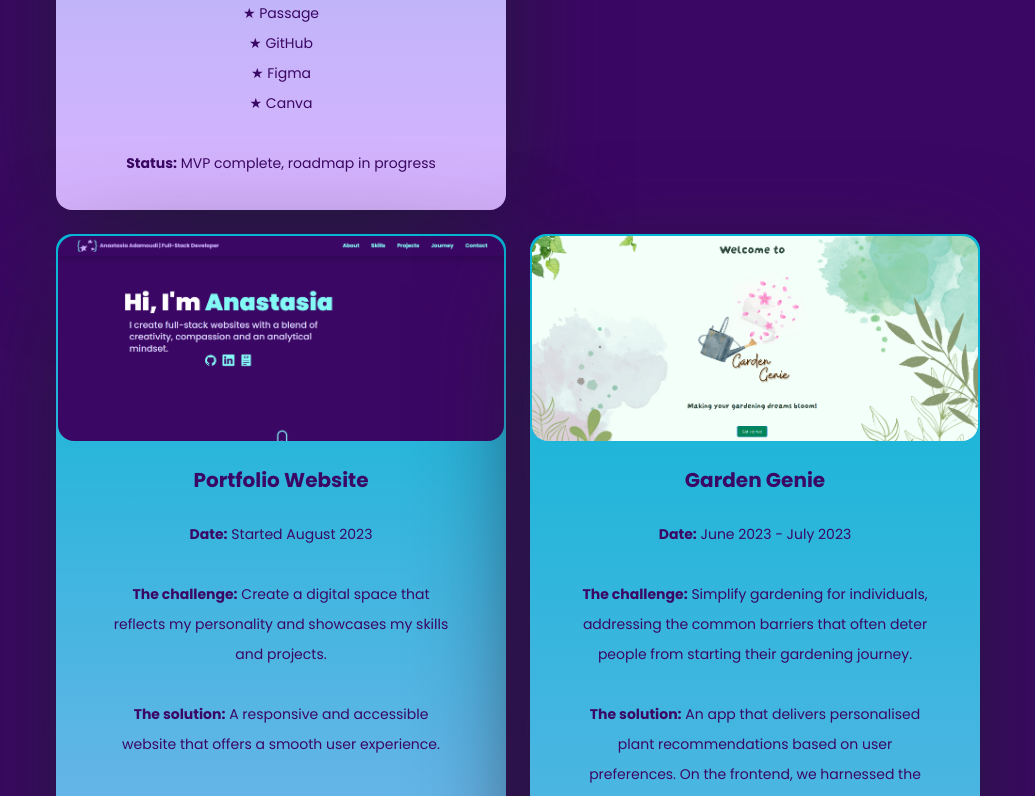
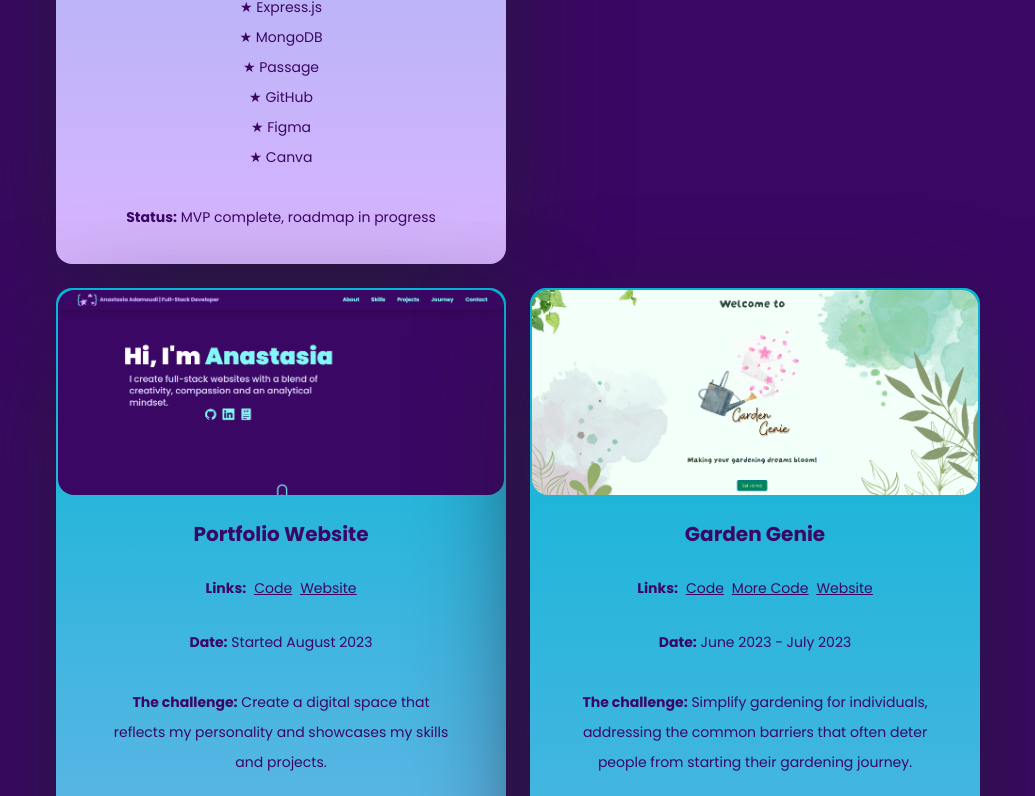
Before and after one commit to spiralnebulam31/PortfolioWebsite, a React (Vite) app: page / in a window 1280 px wide. Shown: the part 3844-4640 px from the top of the page, without its empty margins (122-1157 px from the left). Built offline with nearby package versions, Linux system fonts and the light colour scheme.

Commit message:
Added links in card

```diff
--- a/index.html
+++ b/index.html
@@ -4,6 +4,7 @@
     <meta charset="UTF-8" />
     <link rel="icon" type="image/svg+xml" href="/logoBrackets.svg" />
     <meta name="viewport" content="width=device-width, initial-scale=1.0" />
+    <link rel="stylesheet" href="https://cdnjs.cloudflare.com/ajax/libs/font-awesome/4.7.0/css/font-awesome.min.css">
     <title>Anastasia | Full-Stack Dev</title>
   </head>
   <body>
--- a/src/components/Projects.jsx
+++ b/src/components/Projects.jsx
@@ -23,6 +23,32 @@ const ProjectCard = ({ index, image, name, description, date, techStack, repoLin
           <br />
           <div className="text-background1 text-center text-[20px] max-w-[350px] leading-[30px] font-bold">
             {name}
+          </div>
+          <br />
+          <div className="text-background1 text-center text-[14px] max-w-[350px] leading-[30px] flex justify-evenly gap-2">
+            <p><strong>Links:</strong></p>
+
+            {repoLink && (
+              <div className="underline">
+                <a href={repoLink} alt="code" target="_blank" rel="noopener noreferrer">
+                Code
+                </a>
+              </div>
+            )}
+            {repoLink2 && (
+              <div className="underline">
+                <a href={repoLink2} alt="more code" target="_blank" rel="noopener noreferrer">
+                More Code
+                </a>
+              </div>
+            )}
+            {websiteLink && (
+              <div className="underline">
+                <a href={websiteLink} alt="website" target="_blank" rel="noopener noreferrer">
+                 Website
+                </a>
+                </div>
+            )}
           </div>
           <br />
           <div className="text-background1 text-center text-[14px] max-w-[350px] leading-[30px]">
```
